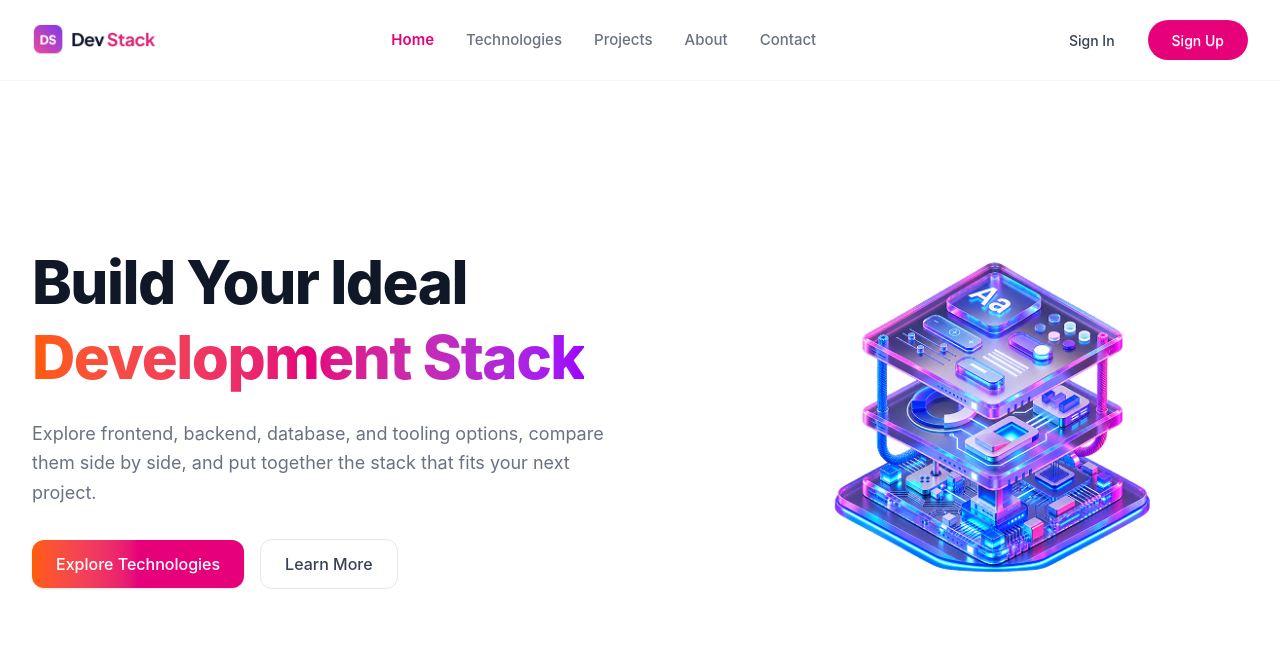
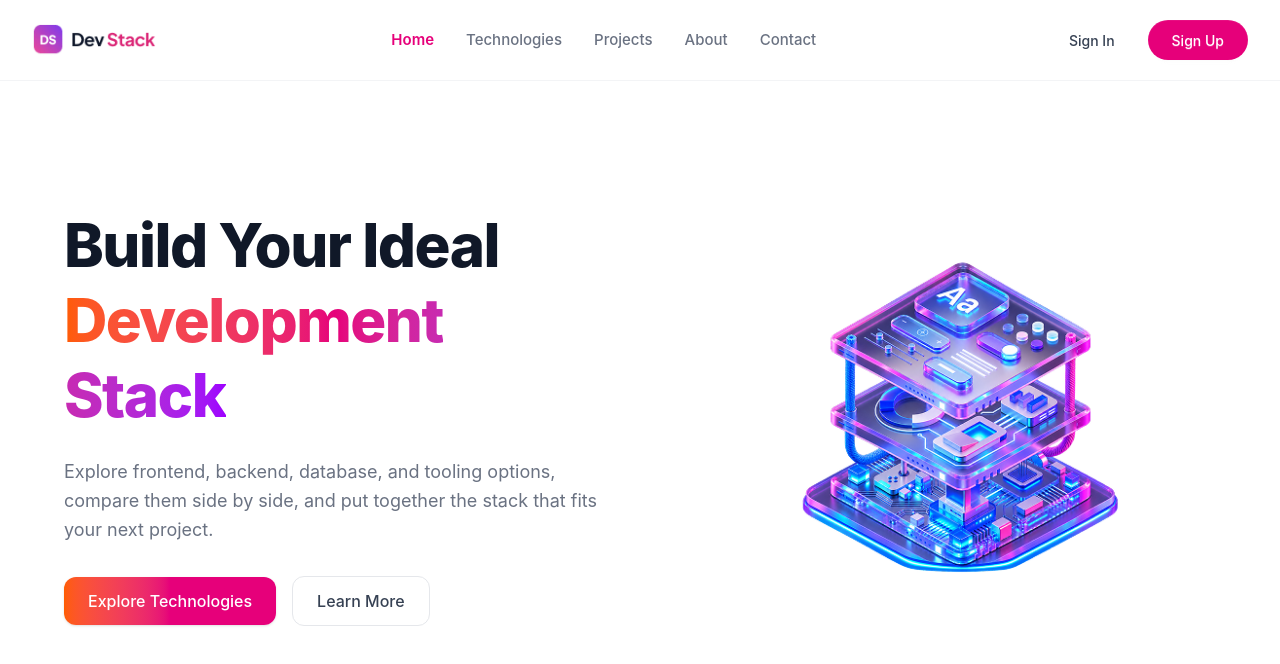
Before and after one commit to nafisasraboni/DevStack-A-5-, a React (Vite) app in the folder devStack/: page / in a window 1280 px wide. Shown: the top 664 px of the page. Built offline with nearby package versions, Linux system fonts and the light colour scheme.

Commit message:
Update Banner.tsx

```diff
--- a/devStack/src/Components/Banner.tsx
+++ b/devStack/src/Components/Banner.tsx
@@ -4,7 +4,7 @@ import bannerImg from "../assets/banner-stack.png";
 const Banner = () => {
   return (
     <section className="bg-white py-10 md:py-20 px-4 sm:px-8">
-      <div className="max-w-7xl mx-auto flex flex-col md:flex-row items-center justify-between gap-8 md:gap-12 text-center md:text-left">
+      <div className="max-w-6xl mx-auto flex flex-col md:flex-row items-center justify-between gap-8 md:gap-12 text-center md:text-left">
         <div className="w-full md:w-1/2 flex flex-col items-center md:items-start">
           <h1 className="text-3xl sm:text-4xl md:text-5xl lg:text-6xl font-extrabold leading-tight tracking-tight text-[#101828]">
             Build Your Ideal <br className="hidden sm:inline" />
```
